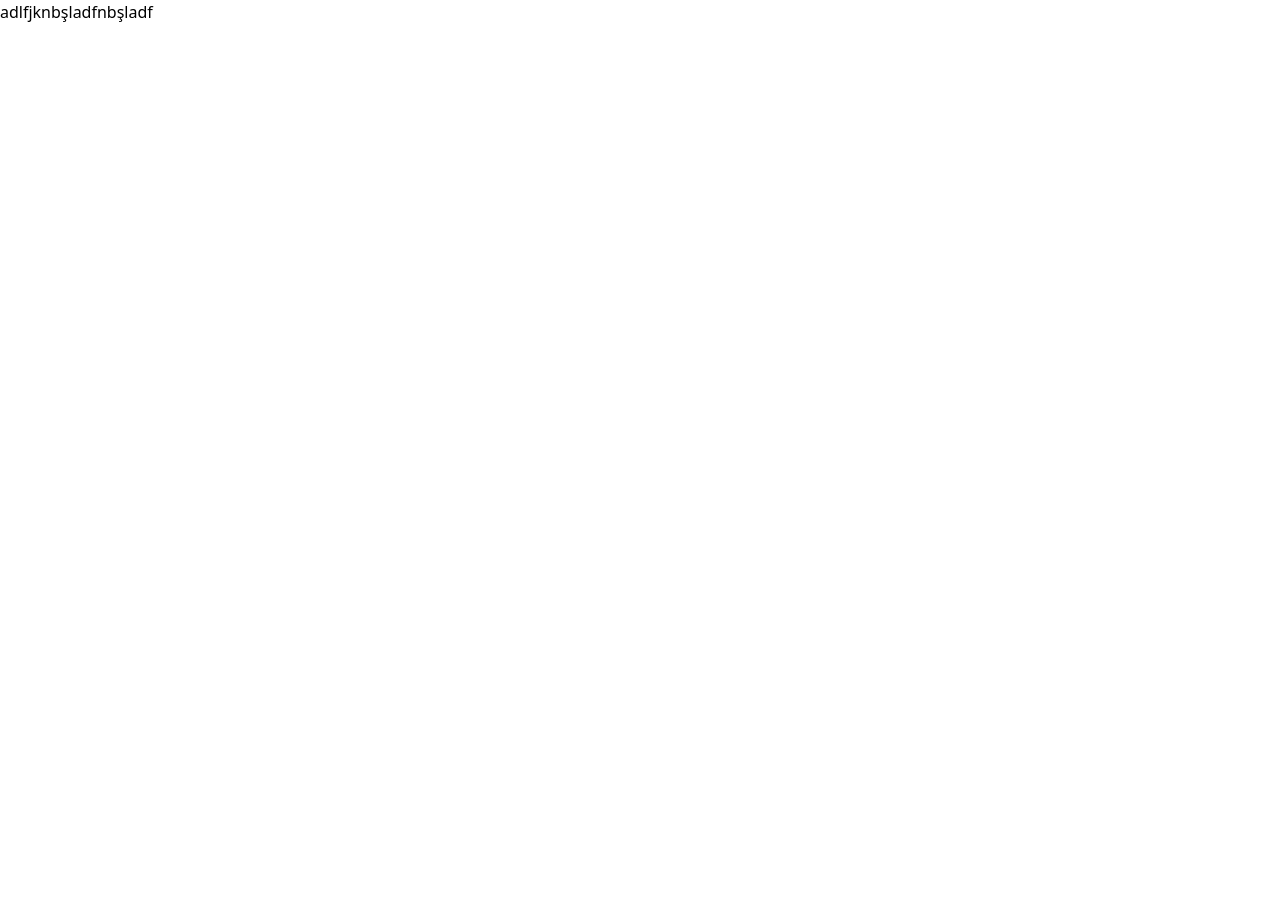
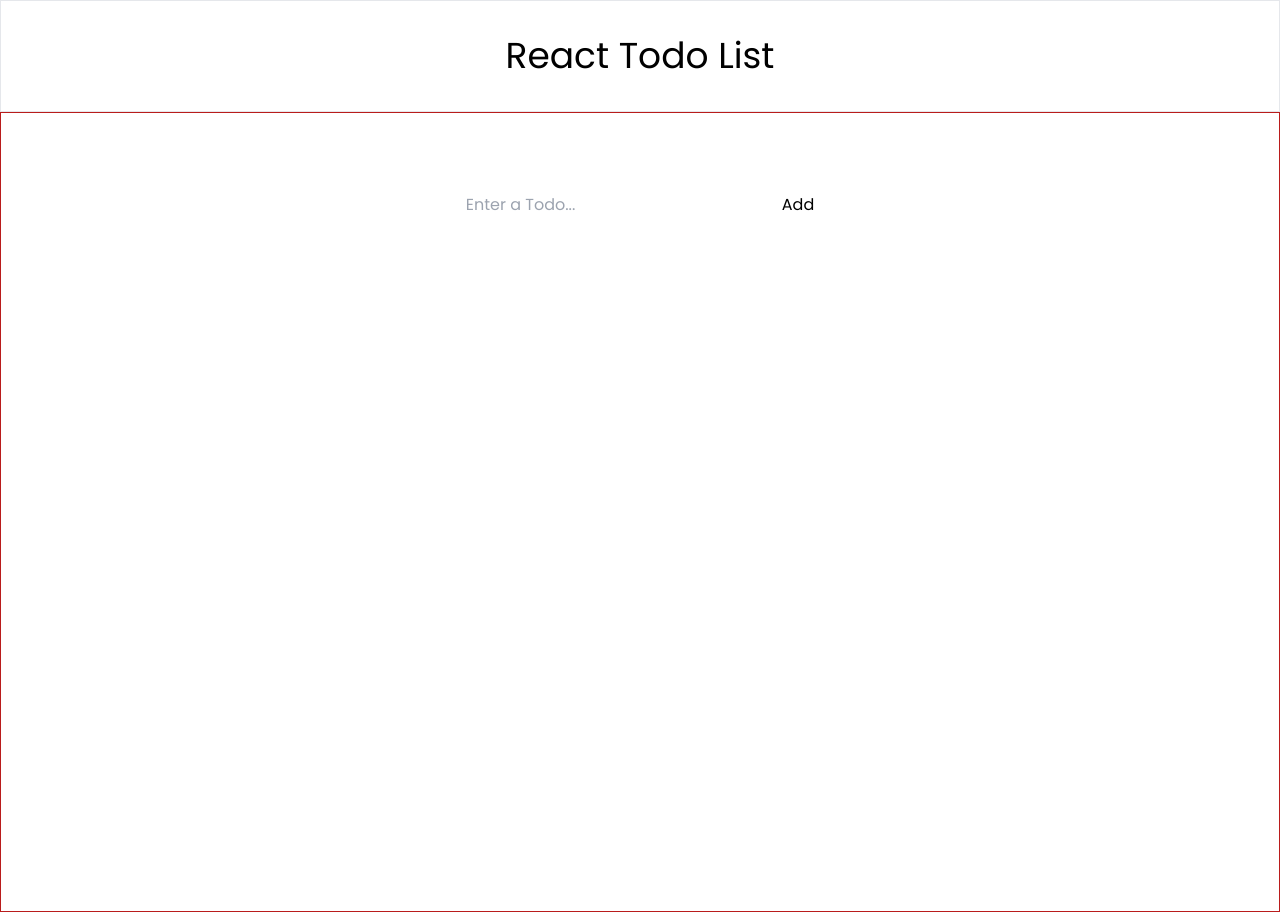
Before and after one commit to mehmetenfa/react-Todo-app, a React (Create React App) app: page / in a window 1280 px wide. Before the commit the page ends 800 px from the top, so only its background shows below. Built offline with nearby package versions, Linux system fonts and the light colour scheme.

Commit message:
google font

```diff
--- a/package.json
+++ b/package.json
@@ -9,6 +9,7 @@
     "react": "^18.2.0",
     "react-dom": "^18.2.0",
     "react-scripts": "5.0.1",
+    "uuid": "^9.0.0",
     "web-vitals": "^2.1.0"
   },
   "scripts": {
--- a/src/App.js
+++ b/src/App.js
@@ -1,10 +1,19 @@
+import Header from "./components/Header";
+import Form from "./components/Form";
 
-function App() {
+const App = () => {
   return (
-    <div className="App">
-      adlfjknbşladfnbşladf
+    <div className="w-screen h-screen">
+      <div className="app-wrapper">
+        <div>
+          <Header />
+        </div>
+        <div>
+          <Form />
+        </div>
+      </div>
     </div>
   );
-}
+};
 
 export default App;
--- /dev/null
+++ b/src/components/Form.jsx
@@ -0,0 +1,20 @@
+import React from "react";
+
+const Form = () => {
+  return (
+    <div className="border border-red-700 w-screen h-screen flex flex-col items-center">
+      <form className="mt-[5rem]">
+        <input
+          type="text"
+          placeholder="Enter a Todo..."
+          className="task-input"
+        />
+        <button className="button-add" type="submit">
+          Add
+        </button>
+      </form>
+    </div>
+  );
+};
+
+export default Form;
--- /dev/null
+++ b/src/components/Header.jsx
@@ -0,0 +1,12 @@
+import React from 'react'
+
+
+const Header = () => {
+  return (
+    <div className='border w-screen h-[7rem] flex flex-col justify-center items-center' >
+        <h1 className='text-4xl'>React Todo List</h1>
+    </div>
+  )
+}
+
+export default Header
--- /dev/null
+++ b/src/components/Todo.jsx
@@ -0,0 +1,9 @@
+import React from 'react'
+
+const Todo = () => {
+  return (
+    <div>Todo</div>
+  )
+}
+
+export default Todo
--- a/src/index.css
+++ b/src/index.css
@@ -1,3 +1,9 @@
+@import url('https://fonts.googleapis.com/css2?family=Poppins:wght@300;400;500&display=swap');
 @tailwind base;
 @tailwind components;
 @tailwind utilities;
+
+body {
+    font-family: 'Poppins', sans-serif;
+    /* background-color: black; */
+}
```
Also changed, not shown: 2 other files (tests, documents, lock files or other folders).
